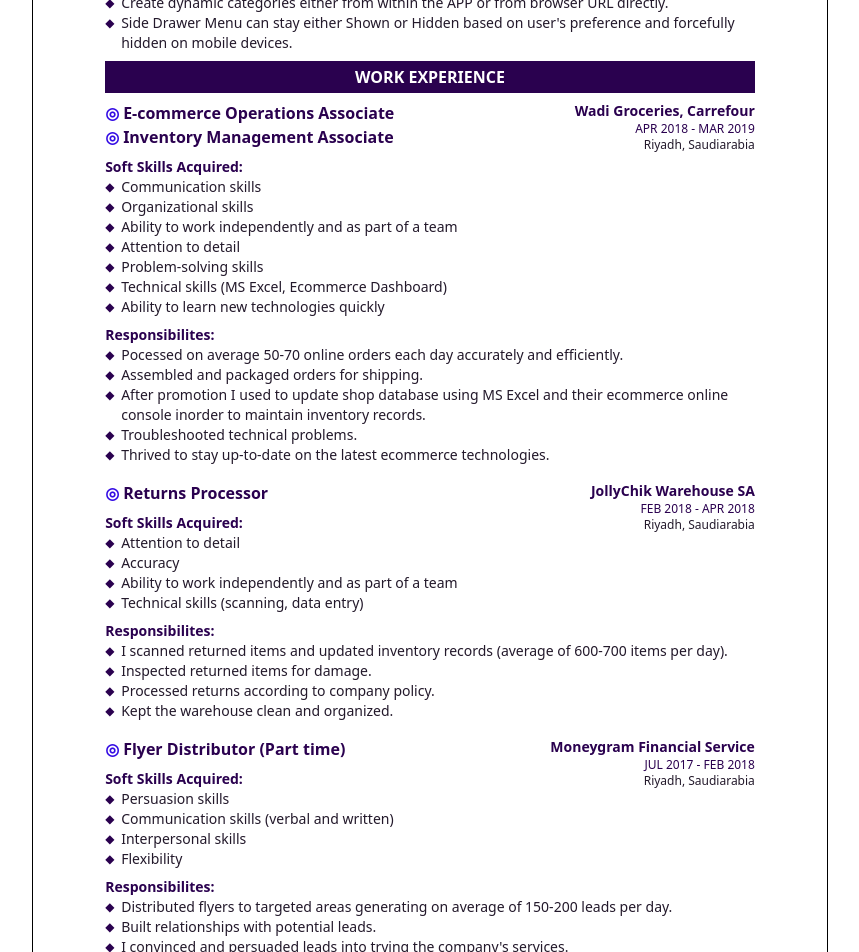
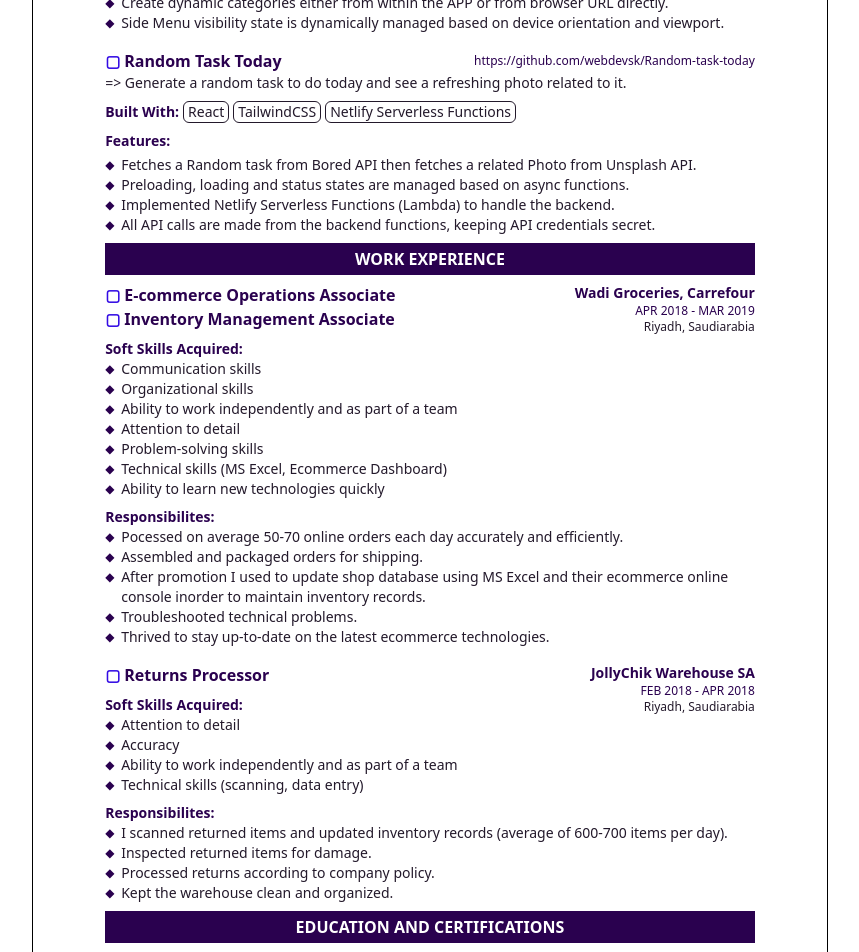
Before and after one commit to webdevsk/next-resume, a React (Vite) app: page / in a window 1280 px wide. Shown: the part 760-1712 px from the top of the page, without its empty margins (210-1069 px from the left). Built offline with nearby package versions, Linux system fonts and the light colour scheme.

Commit message:
Added projects, disabled 1 work experience

```diff
--- a/src/index.css
+++ b/src/index.css
@@ -111,4 +111,8 @@
   span {
     @apply text-xs sm:text-sm;
   }
+
+  li p {
+    @apply cursor-text;
+  }
 }
--- a/src/resume.js
+++ b/src/resume.js
@@ -50,12 +50,34 @@ const resume = {
           "Material-Tailwind",
         ],
         features: [
-          "Create, mark, pin or delete the tasks. Bulk check and remove completed tasks.",
+          "Create, mark, pin or delete tasks. Bulk check and remove completed tasks.",
           "Handheld device accessible. Bottom input field improves reachability.",
           "Create dynamic categories either from within the APP or from browser URL directly",
-          "Side Drawer Menu can stay either Shown or Hidden based on user's preference and forcefully hidden on mobile devices.",
+          "Side Menu visibility state is dynamically managed based on device orientation and viewport.",
         ],
       },
+      {
+        title: "Random Task Today",
+        shortDescription:
+          "Generate a random task to do today and see a refreshing photo related to it.",
+        link: "https://splendid-narwhal-4770fd.netlify.app/",
+        repo: "https://github.com/webdevsk/Random-task-today",
+        builtWith: ["React", "TailwindCSS", "Netlify Serverless Functions"],
+        features: [
+          "Fetches a Random task from Bored API then fetches a related Photo from Unsplash API.",
+          "Preloading, loading and status states are managed based on async functions.",
+          "Implemented Netlify Serverless Functions (Lambda) to handle the backend.",
+          "All API calls are made from the backend functions, keeping API credentials secret.",
+        ],
+      },
+      // {
+      //   title: null,
+      //   shortDescription: null,
+      //   link: null,
+      //   repo: null,
+      //   builtWith: [],
+      //   features: [],
+      // },
     ],
     experiences: [
       {
@@ -116,25 +138,25 @@ const resume = {
           "Kept the warehouse clean and organized",
         ],
       },
-      {
-        position: "Flyer Distributor (Part time)",
-        company: "Moneygram Financial Service",
-        location: "Riyadh, Saudiarabia",
-        dateFrom: "JUL 2017",
-        dateTo: "FEB 2018",
-        skills: [
-          "Persuasion skills",
-          "Communication skills (verbal and written)",
-          "Interpersonal skills",
-          "Flexibility",
-        ],
-        responsibilities: [
-          "Distributed flyers to targeted areas generating on average of 150-200 leads per day.",
-          "Built relationships with potential leads",
-          "I convinced and persuaded leads into trying the company's services",
-          "I had to maintain a positive attitude and demeanor to win over potential customers",
-        ],
-      },
+      // {
+      //   position: "Flyer Distributor (Part time)",
+      //   company: "Moneygram Financial Service",
+      //   location: "Riyadh, Saudiarabia",
+      //   dateFrom: "JUL 2017",
+      //   dateTo: "FEB 2018",
+      //   skills: [
+      //     "Persuasion skills",
+      //     "Communication skills (verbal and written)",
+      //     "Interpersonal skills",
+      //     "Flexibility",
+      //   ],
+      //   responsibilities: [
+      //     "Distributed flyers to targeted areas generating on average of 150-200 leads per day.",
+      //     "Built relationships with potential leads",
+      //     "I convinced and persuaded leads into trying the company's services",
+      //     "I had to maintain a positive attitude and demeanor to win over potential customers",
+      //   ],
+      // },
     ],
     educations: [
       {
--- a/src/templates/Template1.css
+++ b/src/templates/Template1.css
@@ -68,6 +68,9 @@
         @apply before:me-1 before:text-accent before:content-["▢"];
       }
     }
+    .date > * {
+      @apply leading-6;
+    }
     .builders {
       @apply flex flex-wrap items-center gap-1;
       & > *:not(:first-child) {
@@ -96,10 +99,13 @@
       @apply grid gap-x-2;
     }
     .position > * {
-      @apply before:me-1 before:text-accent before:content-["◎"];
+      @apply before:me-1 before:text-accent before:content-["▢"];
     }
     .details {
       @apply -mb-8 text-end;
+      h5 {
+        @apply leading-6;
+      }
     }
 
     .soft-skills,
@@ -131,7 +137,7 @@
   .bullet-item {
     @apply relative ps-4;
     &:before {
-      @apply absolute inset-0 top-0 text-xs leading-4 text-theme content-["◆"] sm:leading-5;
+      @apply absolute inset-0 text-xs leading-4 text-theme content-["◆"] sm:leading-5;
     }
   }
   .date > * {
--- a/src/templates/Template1.jsx
+++ b/src/templates/Template1.jsx
@@ -138,7 +138,9 @@ const Template1 = ({ printMode }) => {
                       </a>
                     </p>
                   )}
-                  <h6 className="w-full">({project.shortDescription})</h6>
+                  <p className="w-full">
+                    {"=>"} {project.shortDescription}
+                  </p>
                 </div>
 
                 <div className="builders">
@@ -148,7 +150,10 @@ const Template1 = ({ printMode }) => {
                     <a
                       target="_blank"
                       rel="noreferrer"
-                      href={`https://www.google.com/search?q=${item}`}
+                      className={printMode && "pointer-events-none"}
+                      href={
+                        !printMode && `https://www.google.com/search?q=${item}`
+                      }
                       key={item}
                     >
                       <p>{item}</p>
```
